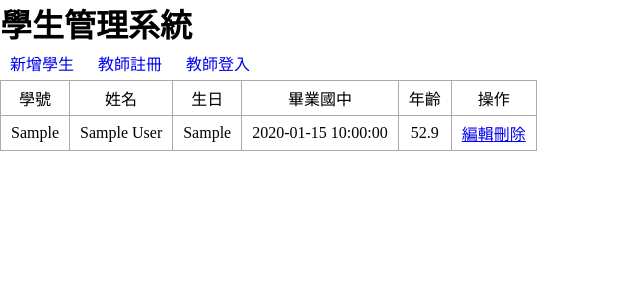
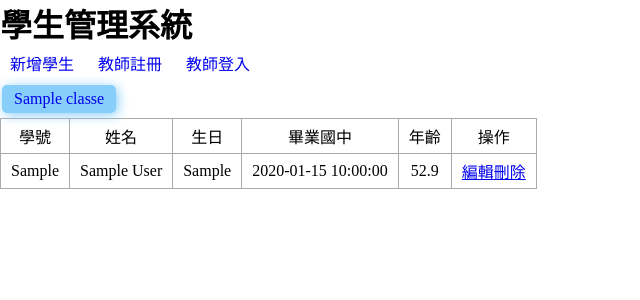
Before and after one commit to jacalabc/database, a PHP site: page / in a window 1280 px wide. Shown: the top 300 px of the page, without its empty margins (0-640 px from the left). Run offline with PHP 8.4, Linux system fonts and the light colour scheme; tables that the repository leaves empty or names only in its code hold one stand-in row (values such as "Sample post").

Commit message:
首頁增加分班級顯示功能

```diff
--- a/index.php
+++ b/index.php
@@ -3,8 +3,25 @@
 $dsn = "mysql:host=localhost;charset=utf8;dbname=school";
 $pdo = new PDO($dsn, 'root', '');
 
+if(isset($_GET['code'])){
+$sql="SELECT `students`.`id` as 'id',
+             `students`.`school_num` as '學號',
+             `students`.`name` as '姓名',
+             `students`.`birthday` as '生日',
+             `students`.`graduate_at` as '畢業國中'
+      FROM `class_student`,`students`
+      WHERE `class_student`.`school_num` = `students`.`school_num` &&
+            `class_student`.`class_code` = '{$_GET['code']}'";
+}else{
 //建立撈取學生資料的語法，限制只撈取前20筆
-$sql = "SELECT * FROM `students` limit 20";
+$sql = "SELECT `students`.`id` as 'id',
+               `students`.`school_num` as '學號',
+               `students`.`name` as '姓名',
+               `students`.`birthday` as '生日',
+               `students`.`graduate_at` as '畢業國中'
+        FROM `students` LIMIT 20";
+}
+
 
 //執行SQL語法，並從資料庫取回全部符合的資料，加上PDO::FETCH_ASSOC表示只需回傳帶有欄位名的資料
 $rows = $pdo->query($sql)->fetchALL(PDO::FETCH_ASSOC);
@@ -29,19 +46,31 @@ $rows = $pdo->query($sql)->fetchALL(PDO::FETCH_ASSOC);
     </nav>
 
     <nav>
+        <ul class="class-list">
+        <?php
+        $sql = "SELECT `id`,`code`,`name` FROM `classes`";
+        $classes = $pdo->query($sql)->fetchAll(PDO::FETCH_ASSOC);
+        foreach ($classes as $class) {
+            echo "<li><a href='?code={$class['code']}'>{$class['name']}</a></li>";
+        }
+        ?>
+        </ul>
+    </nav>
+
+    <nav>
         <!--根據status來顯示回應-->
         <?php
-        if(isset($_GET['status'])){
-            switch($_GET['status']){
+        if (isset($_GET['status'])) {
+            switch ($_GET['status']) {
                 case 'add_success':
                     echo "<span style='color:green'>新增學生成功</span>";
-                break;
+                    break;
                 case 'add_fail';
                     echo "<span style='color:red'>新增學生有誤</span>";
-                break;
+                    break;
                 case 'edit_error':
                     echo "<span style='color:red'>無法編輯，請洽管理員，或正確操作</span>";
-                break;
+                    break;
             }
         }
         ?>
@@ -60,20 +89,20 @@ $rows = $pdo->query($sql)->fetchALL(PDO::FETCH_ASSOC);
         <?php
         //使用迴圈來顯示每一位學生的資料
         foreach ($rows as $row) {
-            $age = round((strtotime('now') - strtotime($row['birthday'])) / (60 * 60 * 24 * 365), 1);
+            $age = round((strtotime('now') - strtotime($row['生日'])) / (60 * 60 * 24 * 365), 1);
 
             echo "<tr>";
-            echo "<td>{$row['school_num']}</td>";
-            echo "<td>{$row['name']}</td>";
-            echo "<td>{$row['birthday']}</td>";
-            echo "<td>{$row['graduate_at']}</td>";
+            echo "<td>{$row['學號']}</td>";
+            echo "<td>{$row['姓名']}</td>";
+            echo "<td>{$row['生日']}</td>";
+            echo "<td>{$row['畢業國中']}</td>";
             echo "<td>{$age}</td>";
             echo "<td>";
             //加上連結將頁面導向edit.php，同時以GET方式將學生資料的id傳遞到edit.php
             echo "<a href='edit.php?id={$row['id']}'>編輯</a>";
             //加上連結將頁面導向del.php，同時以GET方式將學生資料的id傳遞到del.php
             // echo "<a href='del.php?id={$row['id']}'>刪除</a>";
-            echo "<a href='del.php?id={$row['id']}'>刪除</a>";
+            echo "<a href='./api/del_stident.php?id={$row['id']}'>刪除</a>";
             echo "</td>";
             echo "</tr>";
         }
--- a/style.css
+++ b/style.css
@@ -27,3 +27,22 @@ nav a:hover{
     padding: 5px 10px;
     text-decoration: underline;
 }
+.class-list{
+    display: flex;
+    list-style-type: none;
+    margin: 5px 0;
+}
+nav ul.class-list li a{
+    padding: 5px 12px;
+    margin: 0 2px;
+    border-radius: 5px;
+    background-color: lightskyblue;
+    box-shadow: 2px 2px 12px lightskyblue;
+    text-decoration: none;
+}
+.class-list li a:hover{
+    background-color: blue;
+    color: white;
+    font-weight: bold;
+    text-decoration: underline;
+}
```
